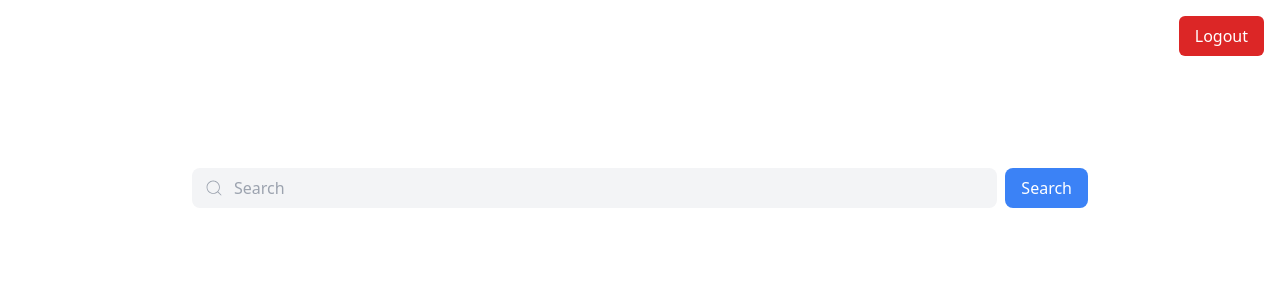
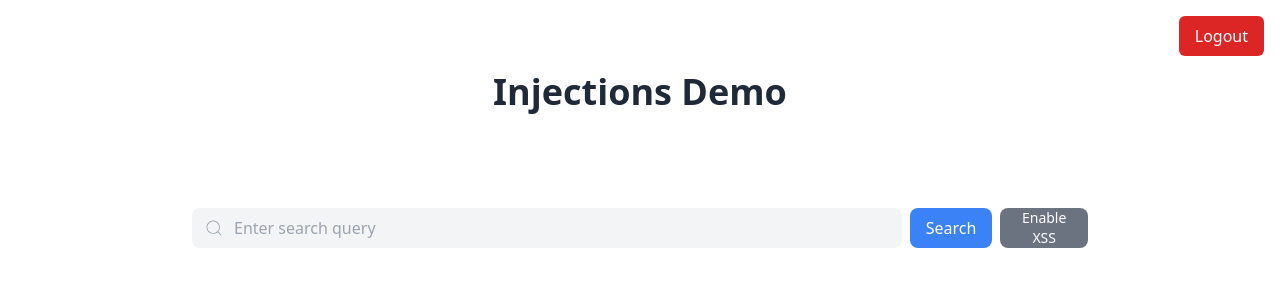
Before and after one commit to PureNimble/HairDrop, a React (Vite) app in the folder frontend/: page /home in a window 1280 px wide. Shown: the top 300 px of the page. Built offline with nearby package versions, Linux system fonts and the light colour scheme; no server answers; sample sign-in values are in the browser's storage.

Commit message:
Update Frontend
- Add XSS to SearchInput for testing

```diff
--- a/frontend/src/components/SearchInput.jsx
+++ b/frontend/src/components/SearchInput.jsx
@@ -4,14 +4,26 @@ import { apiClient } from '../api/apiService';
 
 const SearchInput = ({ onResults, onSafeResults, onError, onSafeError }) => {
     const [query, setQuery] = useState('');
+    const [allowInjection, setAllowInjection] = useState(false);
 
     const handleInputChange = (e) => {
         setQuery(e.target.value);
     };
 
+    const handleToggleInjection = () => {
+        setAllowInjection(!allowInjection);
+    };
+
     const handleSearch = async () => {
         if (!query.trim()) return;
-
+        if (allowInjection) {
+            try {
+                const outputElement = document.getElementById('title');
+                outputElement.innerHTML = query;
+            } catch (err) {
+                console.error(err);
+            }
+        } else {
             try {
                 const response = await apiClient.post('/search', query);
                 if (onResults) onResults(response.data);
@@ -28,6 +40,13 @@ const SearchInput = ({ onResults, onSafeResults, onError, onSafeError }) => {
             } catch (err) {
                 if (onSafeError) onSafeError('Failed to fetch search results. Please try again.');
             }
+        }
+    };
+
+    const handleKeyPress = (e) => {
+        if (e.key === 'Enter') {
+            handleSearch();
+        }
     };
 
     return (
@@ -39,8 +58,9 @@ const SearchInput = ({ onResults, onSafeResults, onError, onSafeError }) => {
                 type="text"
                 value={query}
                 onChange={handleInputChange}
-                placeholder="Search"
-                className="w-full h-10 pl-10 pr-4 rounded-lg border-2 border-transparent bg-gray-100 text-gray-800 placeholder-gray-400 focus:outline-none focus:ring-2 focus:ring-blue-400 focus:bg-white focus:border-blue-400 transition duration-300"
+                onKeyDown={handleKeyPress}
+                placeholder={allowInjection ? "Enter script to execute" : "Enter search query"}
+                className="w-full h-10 pl-10 pr-4 rounded-lg border-2 border-transparent bg-gray-100 text-gray-800 placeholder-gray-400 focus:outline-none focus:ring-2 focus:ring-blue-400 focus:bg-white focus:border-blue-400 transition-all duration-300"
             />
             <button
                 onClick={handleSearch}
@@ -48,6 +68,12 @@ const SearchInput = ({ onResults, onSafeResults, onError, onSafeError }) => {
             >
                 Search
             </button>
+            <button
+                onClick={handleToggleInjection}
+                className={`ml-2 h-10 px-4 text-sm ${allowInjection ? 'bg-red-500' : 'bg-gray-500'} text-white rounded-lg hover:${allowInjection ? 'bg-red-600' : 'bg-gray-600'} transition-all duration-300`}
+            >
+                {allowInjection ? 'Disable XSS' : 'Enable XSS'}
+            </button>
         </div>
     );
 };
--- a/frontend/src/pages/Home.jsx
+++ b/frontend/src/pages/Home.jsx
@@ -22,6 +22,11 @@ function Home() {
             <div className="flex justify-end p-4">
                 <LogoutButton />
             </div>
+            <div id="title" className="flex justify-center">
+                <h1 className="text-4xl font-bold text-center text-gray-800">
+                    Injections Demo
+                </h1>
+            </div>
             <section className="container mx-auto px-12 py-8">
                 <div className="flex justify-center mt-16">
                     <div className="w-full max-w-4xl">
@@ -44,9 +49,14 @@ function Home() {
                                 {error && (
                                     <p className="text-red-500 flex justify-center">{error}</p>
                                 )}
-                                {!error && searchResults && (
-                                    <TableDB data={searchResults} />
-                                )}
+                                {!error &&
+                                    (searchResults.length > 0 ? (
+                                        <TableDB data={searchResults} />
+                                    ) : (
+                                        <p className="text-gray-500 text-center">
+                                            No data available
+                                        </p>
+                                    ))}
                             </>
                         )}
 
```
Lines whose indentation alone changed are shown as unchanged.
